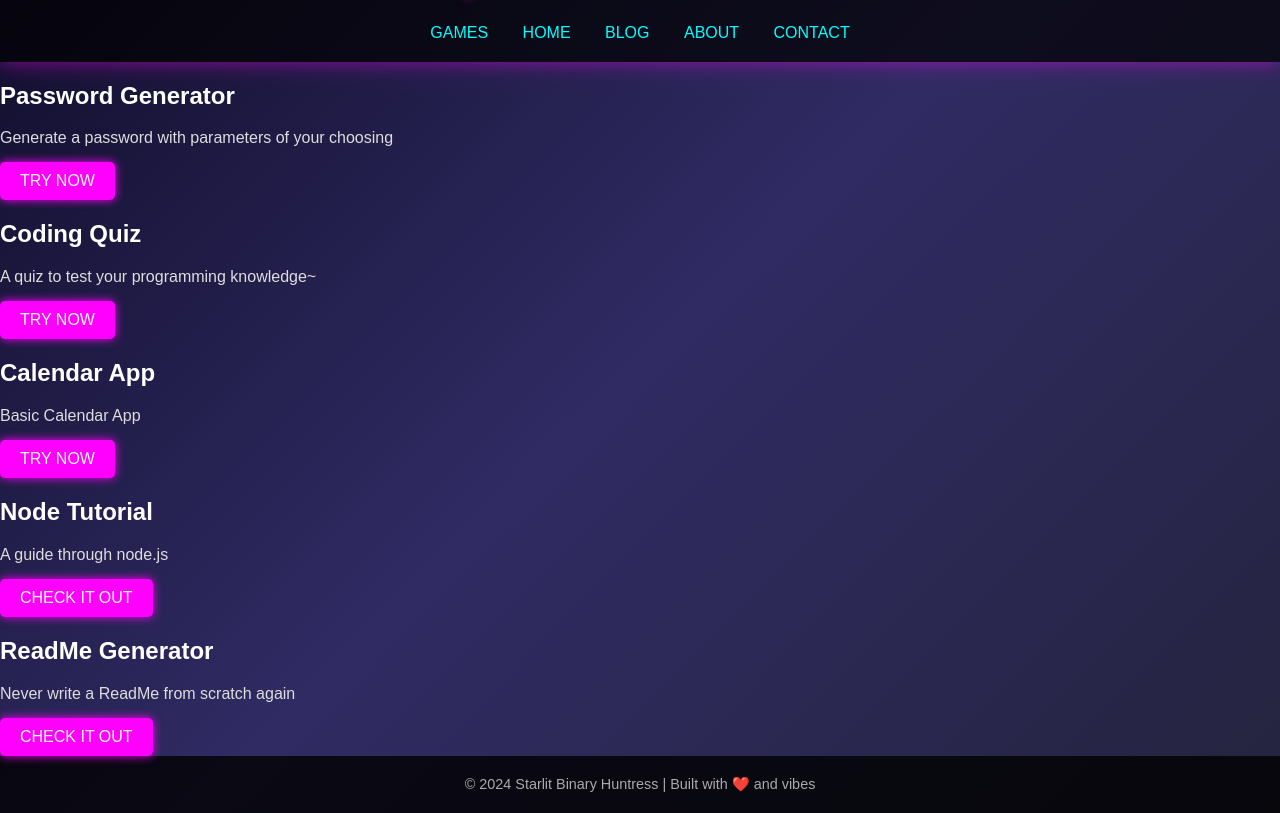
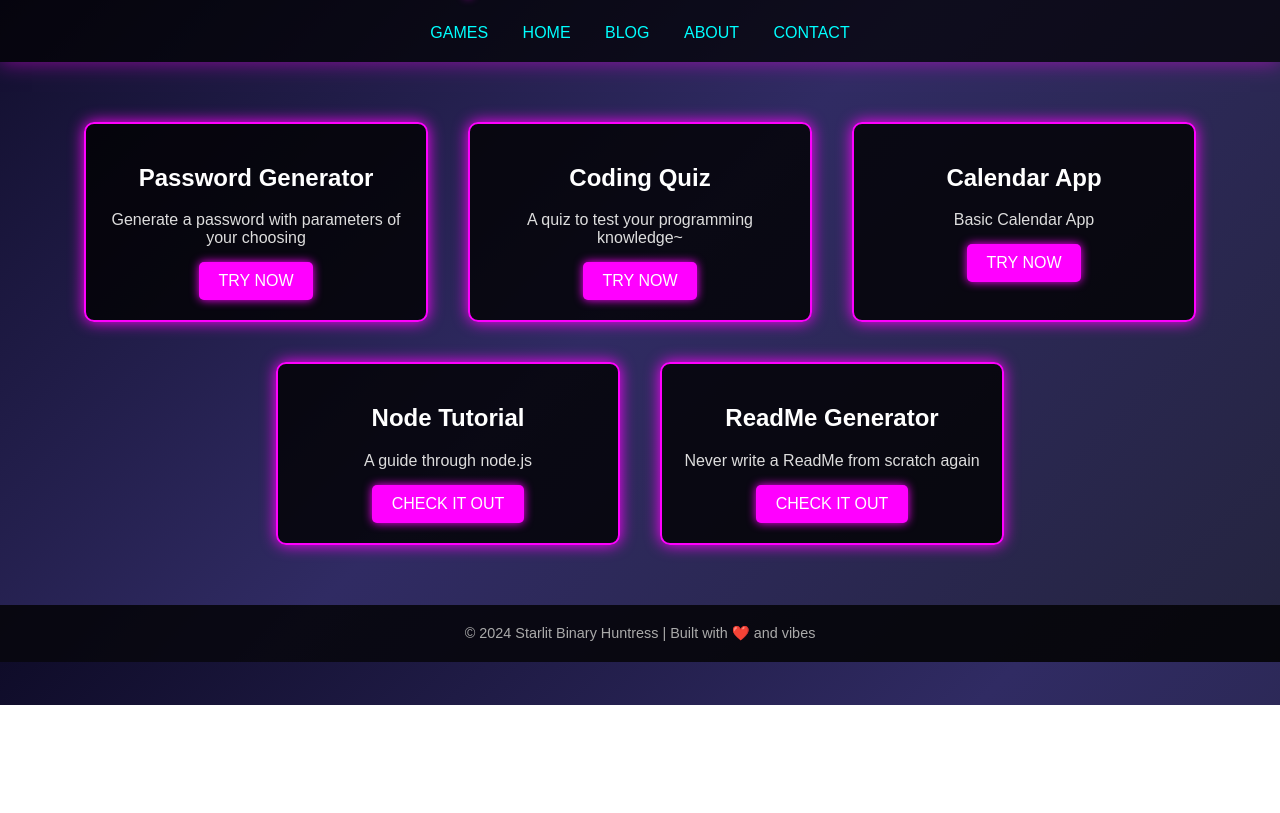
Before and after one commit to starlitBugHuntress/mySite, a plain HTML site: page projects.html in a window 1280 px wide. Shown: the part 95-908 px from the top of the page. After the commit the page ends 800 px from the top, so only its background shows below. Drawn offline with Linux system fonts and the light colour scheme.

Commit message:
fixed css

```diff
--- a/projects.html
+++ b/projects.html
@@ -21,32 +21,32 @@
         </nav>
     </header>
 
-    <section class="projects-container">
-        <div class="project-card">
+    <section class="container">
+        <div class="card">
             <h2 class="project-title">Password Generator</h2>
             <p class="game-description">Generate a password with parameters of your choosing</p>
             <a href="https://starlitbinaryhuntress.github.io/password-generator-attempt2/" class="play-btn">Try Now</a>
         </div>
 
-        <div class="project-card">
+        <div class="card">
             <h2 class="project-title">Coding Quiz</h2>
             <p class="game-description">A quiz to test your programming knowledge~</p>
             <a href="https://starlitbinaryhuntress.github.io/coding-quiz-attempt3/" class="play-btn">Try Now</a>
         </div>
 
-        <div class="project-card">
+        <div class="card">
             <h2 class="project-title">Calendar App</h2>
             <p class="game-description">Basic Calendar App</p>
             <a href="https://starlitbinaryhuntress.github.io/calendar-application/" class="play-btn">Try Now</a>
         </div>
 
-        <div class="project-card">
+        <div class="card">
             <h2 class="project-title">Node Tutorial</h2>
             <p class="game-description">A guide through node.js</p>
             <a href="https://github.com/starlitBinaryHuntress/node-tutorial" class="play-btn">Check it out</a>
         </div>
 
-        <div class="project-card">
+        <div class="card">
             <h2 class="project-title">ReadMe Generator</h2>
             <p class="game-description">Never write a ReadMe from scratch again</p>
             <a href="https://github.com/starlitBinaryHuntress/ReadMe-Generator" class="play-btn">Check it out</a>
--- a/style.css
+++ b/style.css
@@ -41,7 +41,7 @@ nav a:hover {
 }
 
 /* Games Container */
-.games-container {
+.container {
     display: flex;
     flex-wrap: wrap;
     justify-content: center;
@@ -49,7 +49,7 @@ nav a:hover {
 }
 
 /* Game Card */
-.game-card {
+.card {
     background: rgba(0, 0, 0, 0.8);
     border: 2px solid #ff00ff;
     border-radius: 10px;
```
Also changed, not shown: games.html (+3 -3 lines).
